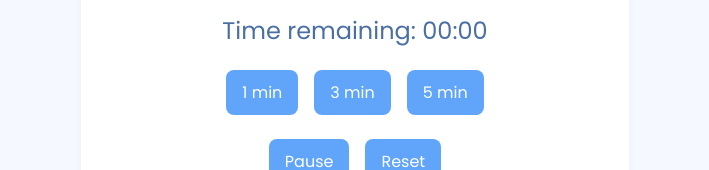
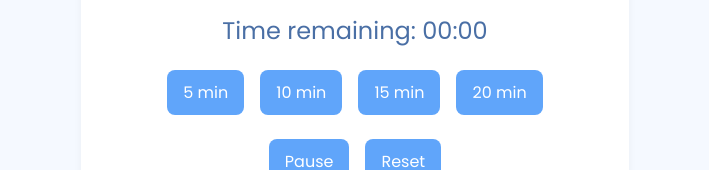
Before and after one commit to kmazza-hub/soothing-baby-app, a React (Vite) app: page / in a window 1280 px wide. Shown: the part 1849-2019 px from the top of the page, without its empty margins (285-994 px from the left). Built offline with nearby package versions, Linux system fonts and the light colour scheme; no server answers.

Commit message:
updated timers

```diff
--- a/src/components/Timer.jsx
+++ b/src/components/Timer.jsx
@@ -65,9 +65,10 @@ function Timer({ onStart, onFinish }) {
       )}
 
       <div className="timer__buttons">
-        <button onClick={() => startTimer(60)}>1 min</button>
-        <button onClick={() => startTimer(180)}>3 min</button>
         <button onClick={() => startTimer(300)}>5 min</button>
+        <button onClick={() => startTimer(600)}>10 min</button>
+        <button onClick={() => startTimer(900)}>15 min</button>
+        <button onClick={() => startTimer(1200)}>20 min</button>
       </div>
 
       <div className="timer__controls">
```
